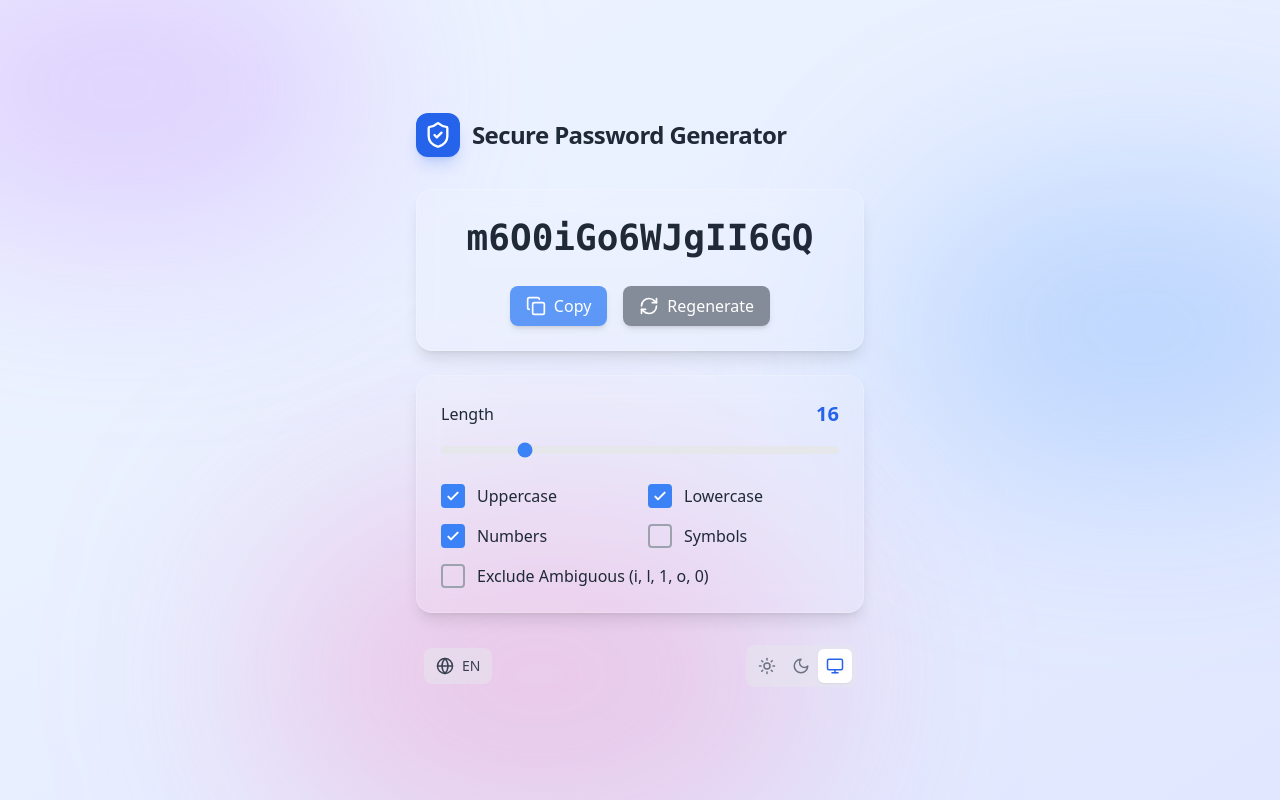
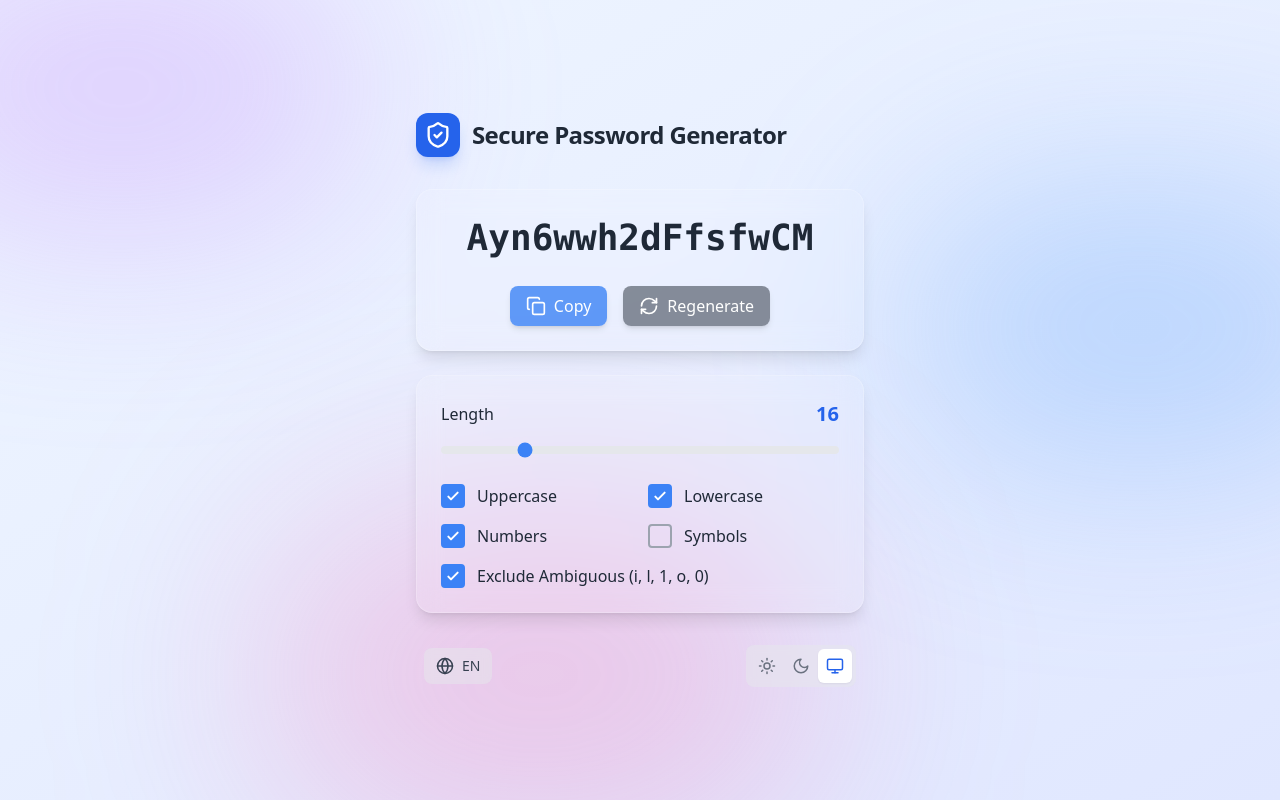
Before and after one commit to wutz/password, a React (Vite) app: page / in a window 1280 px wide. Built offline with nearby package versions, Linux system fonts and the light colour scheme.

Commit message:
fix: update password generation settings to exclude ambiguous characters

```diff
--- a/src/App.jsx
+++ b/src/App.jsx
@@ -50,7 +50,7 @@ function App() {
         includeLowercase: true,
         includeNumbers: true,
         includeSymbols: false,
-        excludeAmbiguous: false,
+        excludeAmbiguous: true,
     });
     const [theme, setTheme] = useState('system');
     const [language, setLanguage] = useState(() => detectBrowserLanguage());
```
